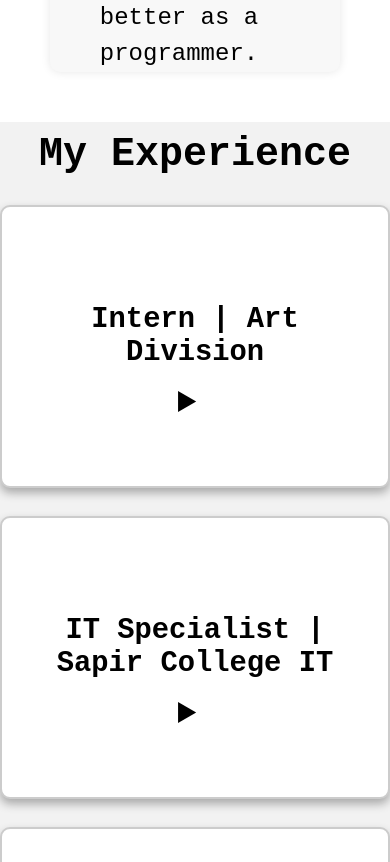
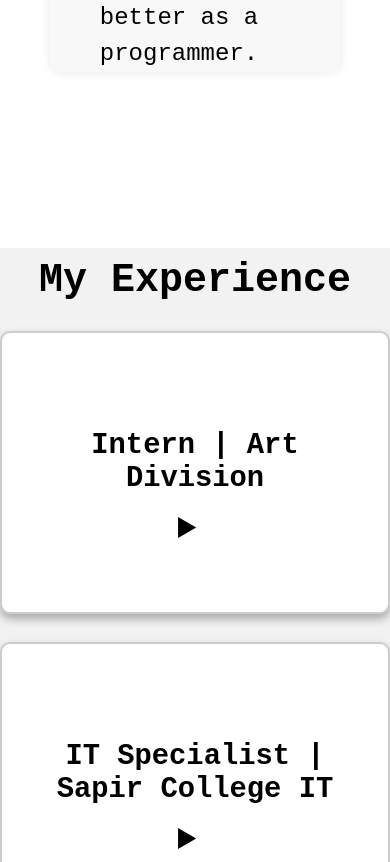
Before and after one commit to gefenbar/VanillaJS-Portfolio, a website: page index.html in a window 390 px wide. Shown: the part 3500-4362 px from the top of the page. Drawn offline with Linux system fonts and the light colour scheme; no server answers.

Commit message:
responsive fix

```diff
--- a/style.css
+++ b/style.css
@@ -612,10 +612,9 @@ h5 {
         height: 120px;
     }
 
-    /* #skills_section {
+    #experience_section {
         padding-top: 15vh;
-        padding-bottom: 125vh;
-    } */
+    }
 
     #about_me_container {
         height: auto;
```
